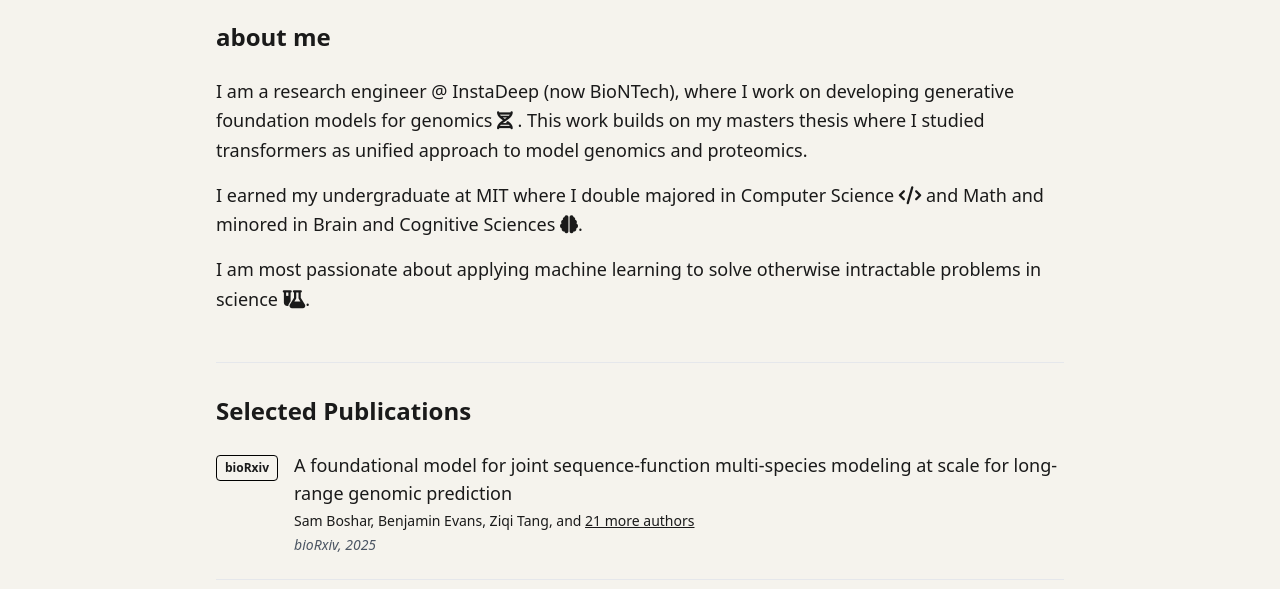
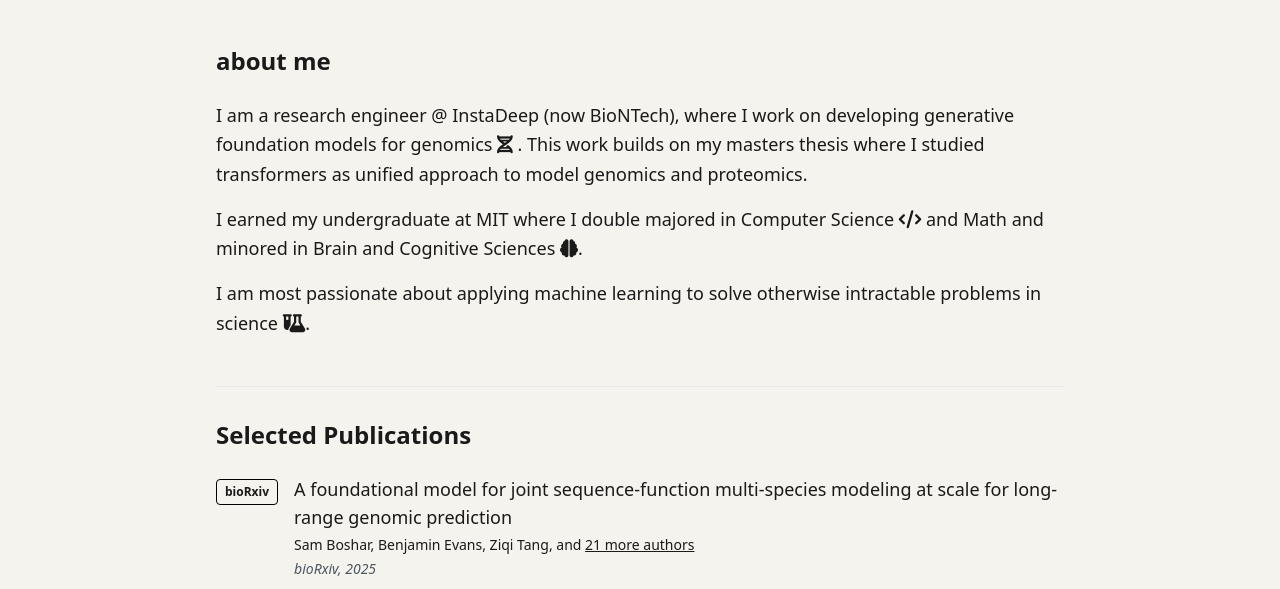
Before and after one commit to sboshar/sboshar.github.io, an Astro site: page /about in a window 1280 px wide. Shown: the part 211-800 px from the top of the page. Built offline with nearby package versions, Linux system fonts and the light colour scheme; Astro itself is replaced by a stand-in of ours.

Commit message:
make resuem more minimalist

```diff
--- a/src/pages/about.astro
+++ b/src/pages/about.astro
@@ -13,7 +13,9 @@ const selectedPublications = papers.filter(pub => pub.selected === true);
       <p class="text-lg">
         ML Research Engineer @ <a href="https://www.instadeep.com/" class="hover:underline">InstaDeep</a>
       </p>
+    </div>
 
+    <div class="space-y-6">
       <h2 class="text-2xl font-bold">about me</h2>
 
       <div class="space-y-4 text-lg leading-relaxed">
```
